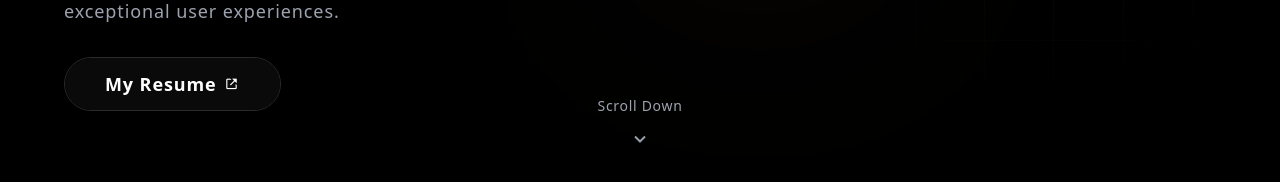
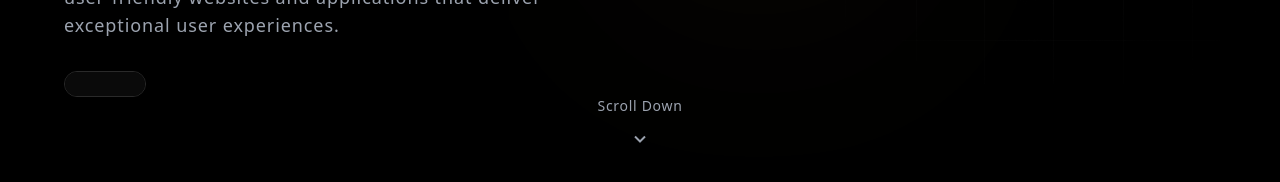
Before and after one commit to Galvinal-227/GAD-Port, a React (Vite) app: page / in a window 1280 px wide. Shown: the part 516-698 px from the top of the page. Built offline with nearby package versions, Linux system fonts and the light colour scheme.

Commit message:
Update Hero.jsx

```diff
--- a/src/components/Hero.jsx
+++ b/src/components/Hero.jsx
@@ -58,20 +58,6 @@ const Hero = () => {
     <div className="absolute inset-0 bg-gradient-to-r from-transparent via-gray-500 to-transparent opacity-0 group-hover:opacity-100 transition-opacity duration-500 animate-shimmer"></div>
   </div>
 
-  {/* Content */}
-  <div className="relative flex items-center justify-center gap-2 z-10">
-    <span className="transition-all duration-300 group-hover:text-white">
-      My Resume
-    </span>
-    <i className="bx bx-link-external text-sm transition-all duration-300 group-hover:translate-x-1 group-hover:-translate-y-1 group-hover:text-blue-400"></i>
-  </div>
-
-  {/* Hover effect */}
-  <div className="absolute inset-0 bg-gradient-to-r from-blue-600/20 via-purple-600/20 to-pink-600/20 opacity-0 group-hover:opacity-100 transition-opacity duration-500"></div>
-
-  {/* Ripple effect */}
-  <span className="absolute inset-0 rounded-full bg-white/10 translate-y-full group-hover:translate-y-0 transition-transform duration-700 ease-out"></span>
-
   <style jsx>{`
     @keyframes shimmer {
       0% { transform: translateX(-100%); }
```
